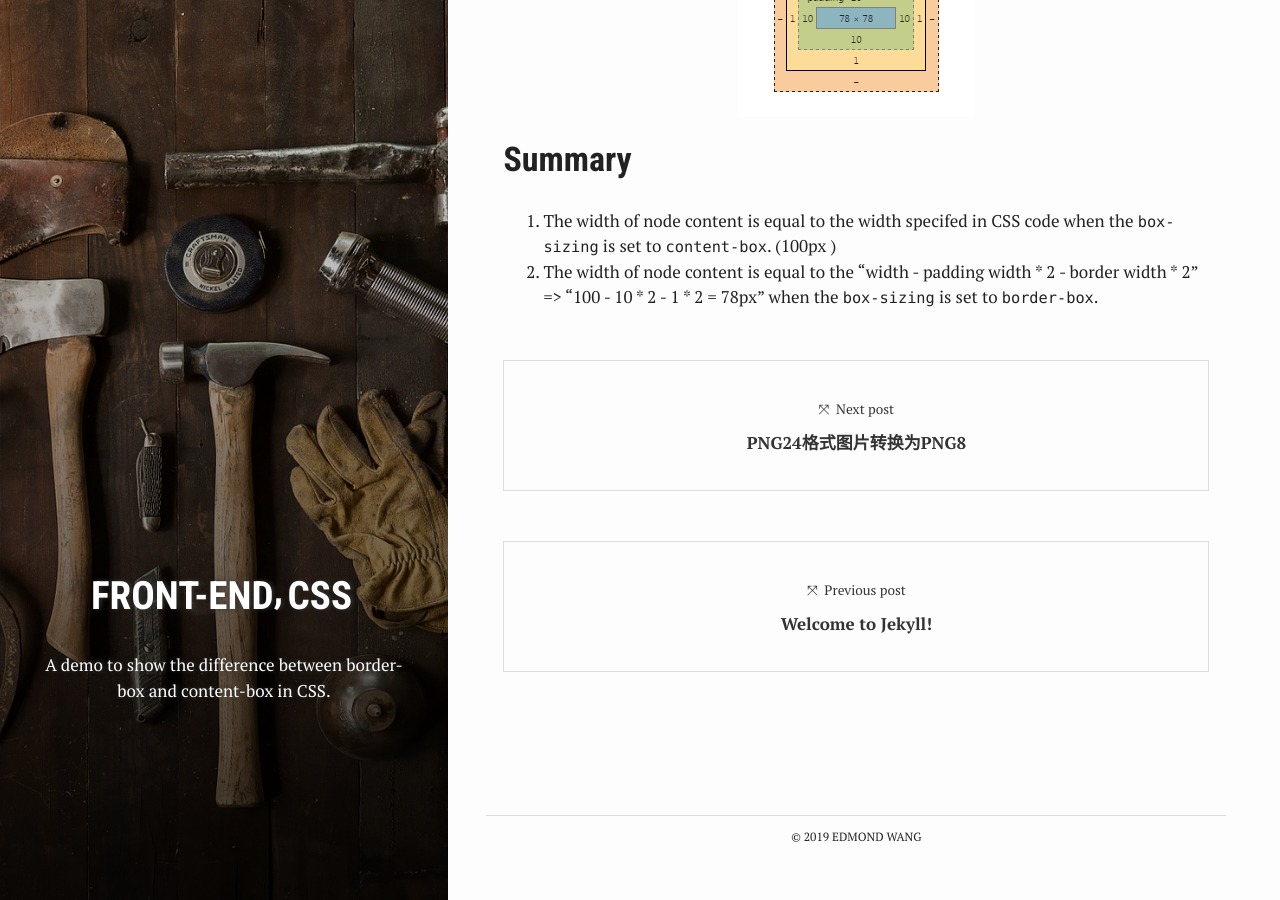
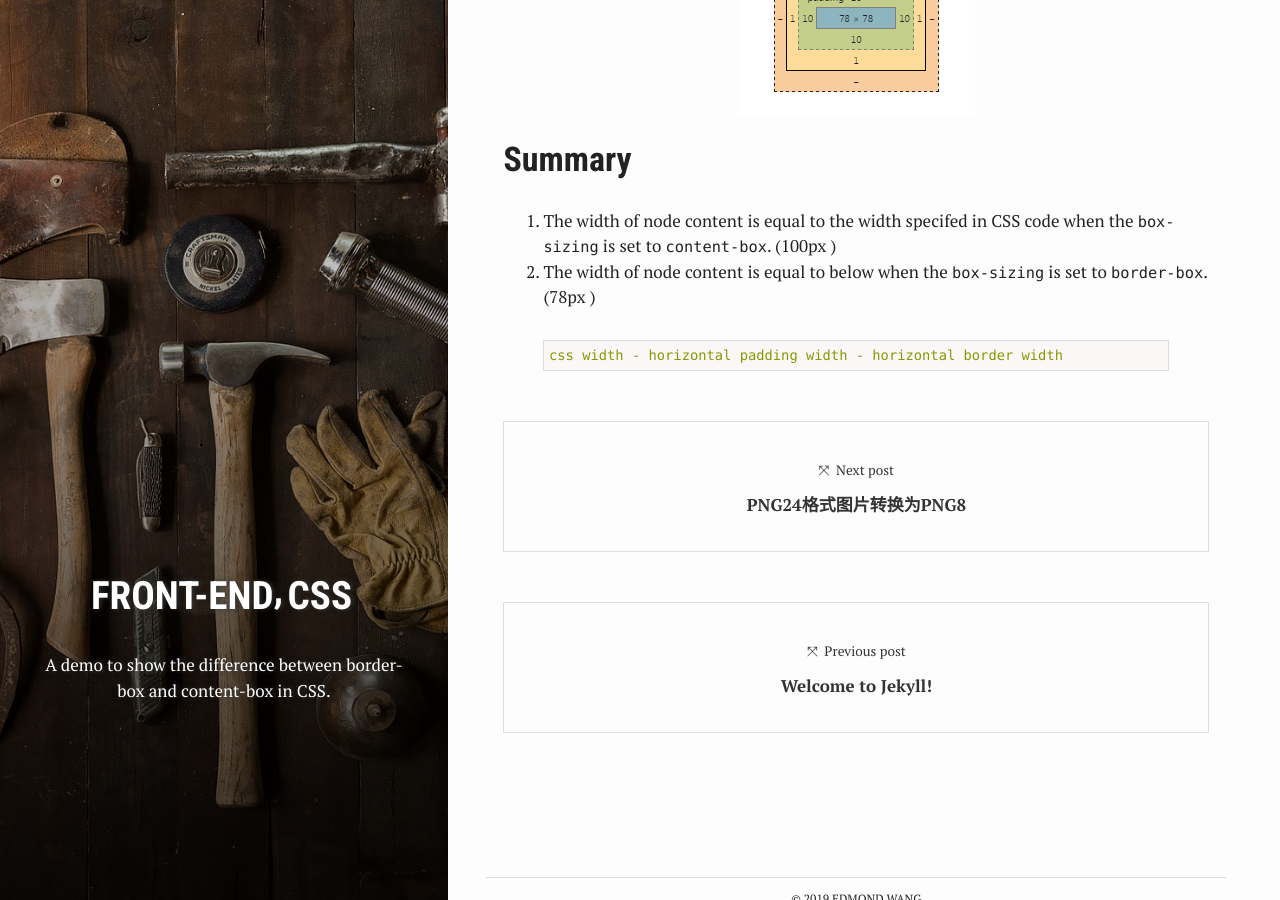
Before and after one commit to EdmondWang/EdmondWang.github.io, a Jekyll site: the page built from _posts/2017-02-12-css-box-sizing.md, in a window 1280 px wide and 900 px high, scrolled down 1929 px. Built offline with Jekyll 4.4.1, drawn with Linux system fonts in a browser that asks for light colours.

Commit message:
refine css box sizing post

```diff
--- a/_posts/2017-02-12-css-box-sizing.md
+++ b/_posts/2017-02-12-css-box-sizing.md
@@ -45,5 +45,7 @@ Summary
 ===
 
 1. The width of node content is equal to the width specifed in CSS code when the `box-sizing` is set to `content-box`. (100px )
-2. The width of node content is equal to the
-    "width - padding width * 2 - border width * 2" => "100 - 10 * 2 - 1 * 2 = 78px" when the `box-sizing` is set to `border-box`.
+2. The width of node content is equal to below when the `box-sizing` is set to `border-box`. (78px )
+{% highlight css %}
+css width - horizontal padding width - horizontal border width
+{% endhighlight %}
```
